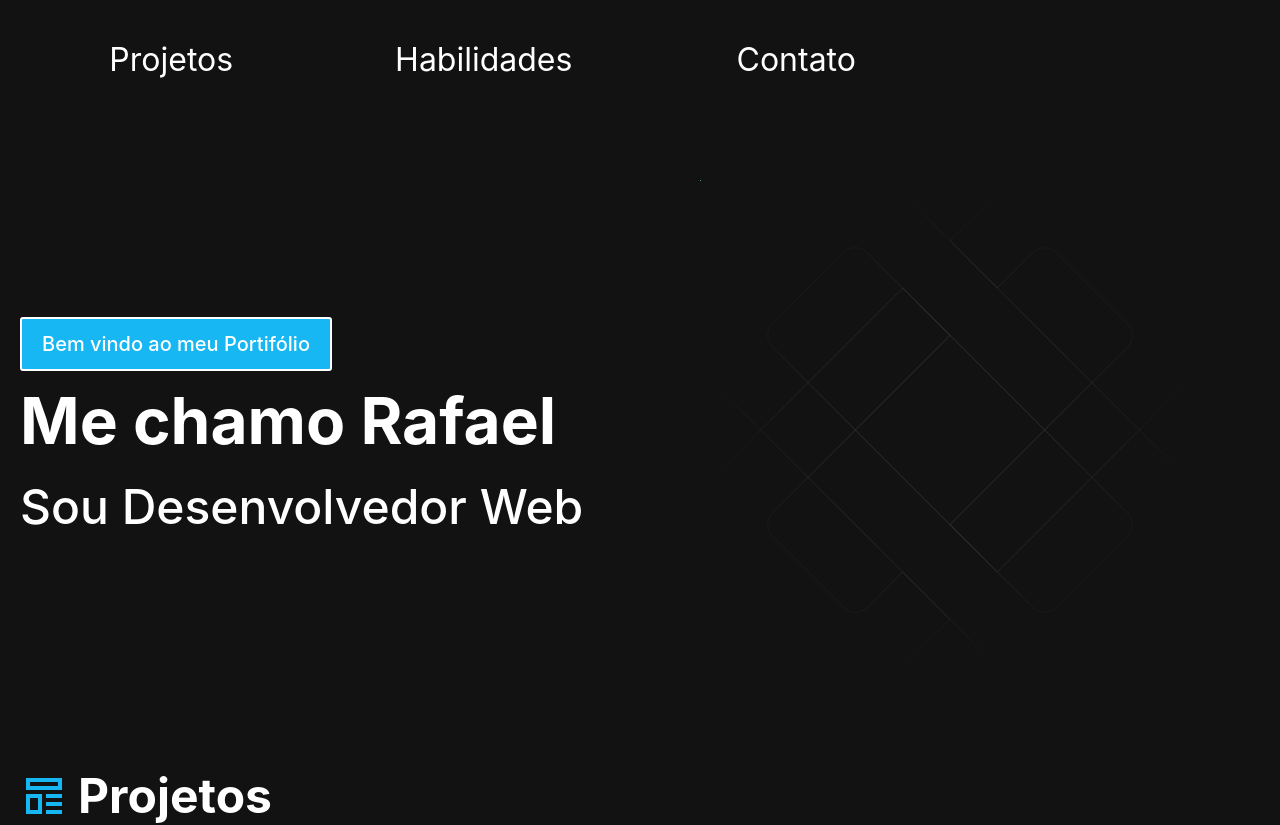
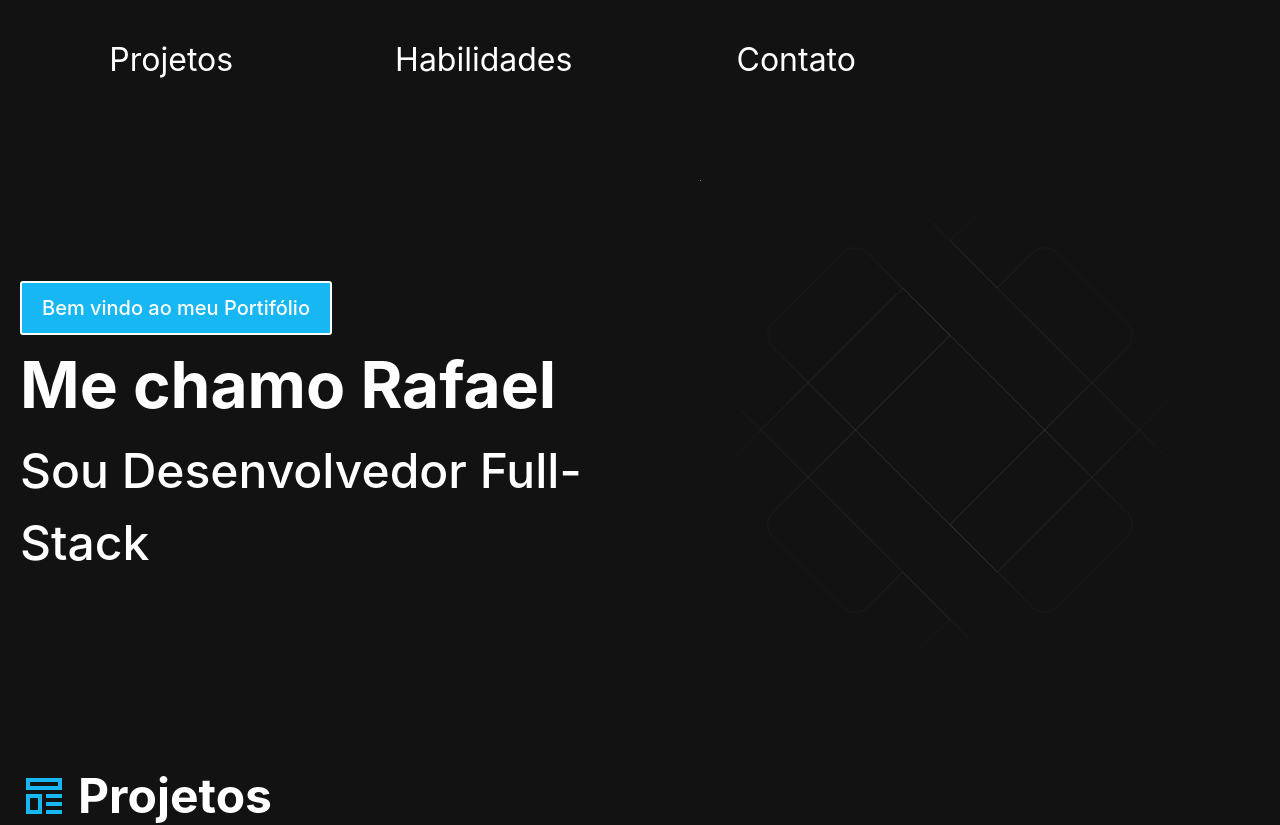
Before and after one commit to RafaelSFDC/RafaelSilva, a React (Vite) app: page / in a window 1280 px wide. Shown: the top 825 px of the page. Built offline with nearby package versions, Linux system fonts and the light colour scheme; some icons are missing.

Commit message:
Atualizar o Hero.jsx

```diff
--- a/src/components/Hero.jsx
+++ b/src/components/Hero.jsx
@@ -9,7 +9,7 @@ const Hero = () => {
                 <motion.div className="content">
                     <span>Bem vindo ao meu Portifólio</span>
                     <h1>Me chamo Rafael</h1>
-                    <p>Sou Desenvolvedor Web</p>
+                    <p>Sou Desenvolvedor Full-Stack </p>
                 </motion.div>
                 <HeroAnimation />
             </div>
```
